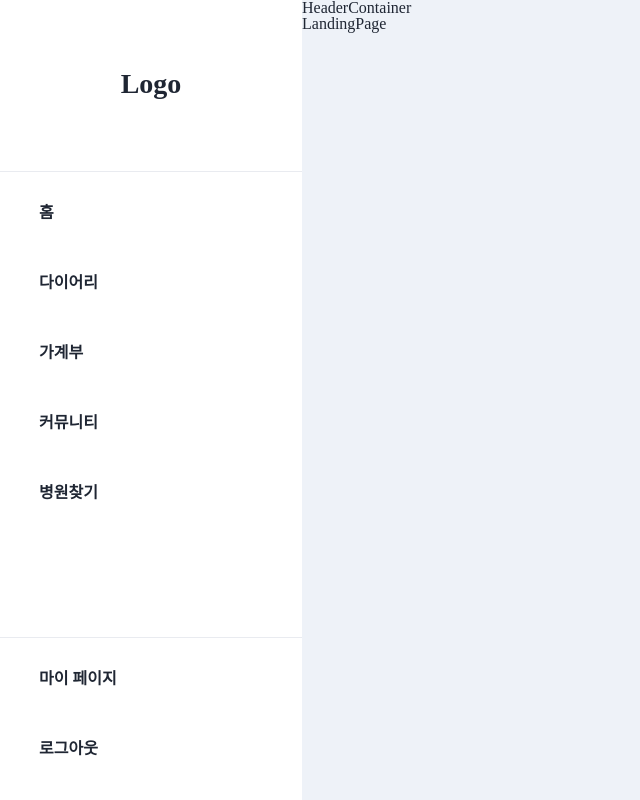
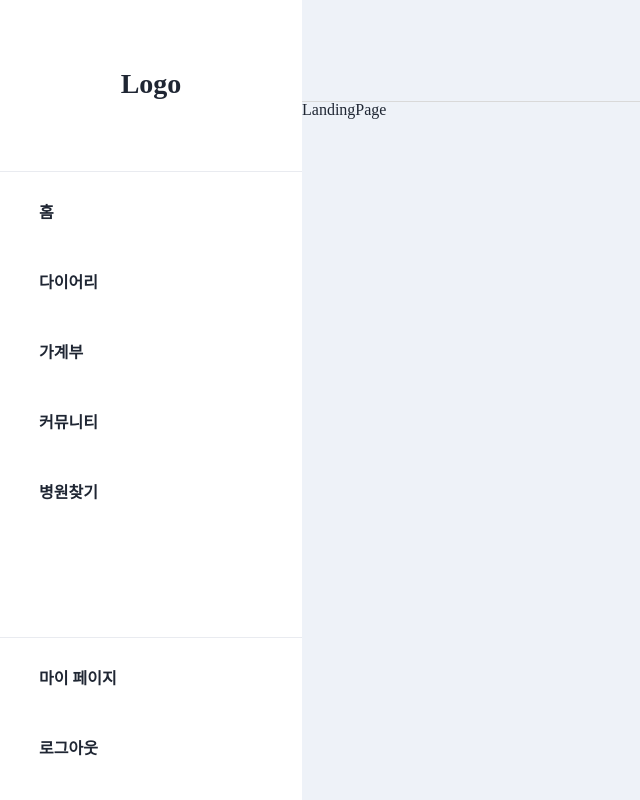
Before and after one commit to With-Pet-Project/With-Pet-FE, a React (Create React App) app: page / in a window 1280 px wide. Shown: the whole page, without its empty margins (0-640 px from the left). Built offline with nearby package versions, Linux system fonts and the light colour scheme.

Commit message:
:gift: Feat: add HeaderContainer(common)

```diff
--- a/src/components/common/Header/HeaderContainer.js
+++ b/src/components/common/Header/HeaderContainer.js
@@ -1,7 +1,11 @@
-function HeaderContainer() {
-  return <div>HeaderContainer</div>;
+import './HeaderContainer.scss';
+
+function HeaderContainer({ children }) {
+  return <div className="common-header-container">{children}</div>;
 }
 
 export default HeaderContainer;
 
-// Container는 말 그대로 Container, item 할 때 Container입니다.
+// 여기서 Container는 말 그대로 Container, item 할 때 Container입니다.
+// (비지니스 로직 담는 컴포넌트 X)
+// (단순 레이아웃 O)
--- /dev/null
+++ b/src/components/common/Header/HeaderContainer.scss
@@ -0,0 +1,8 @@
+@import '/src/lib/styles/mediaQuery.scss';
+
+.common-header-container {
+    box-sizing: border-box;
+    border-bottom: 1px solid #D9D9D9;
+    height: 102px;
+    width: calc(100vw - 302px)
+}
```
Also changed, not shown: .eslintrc.json.
